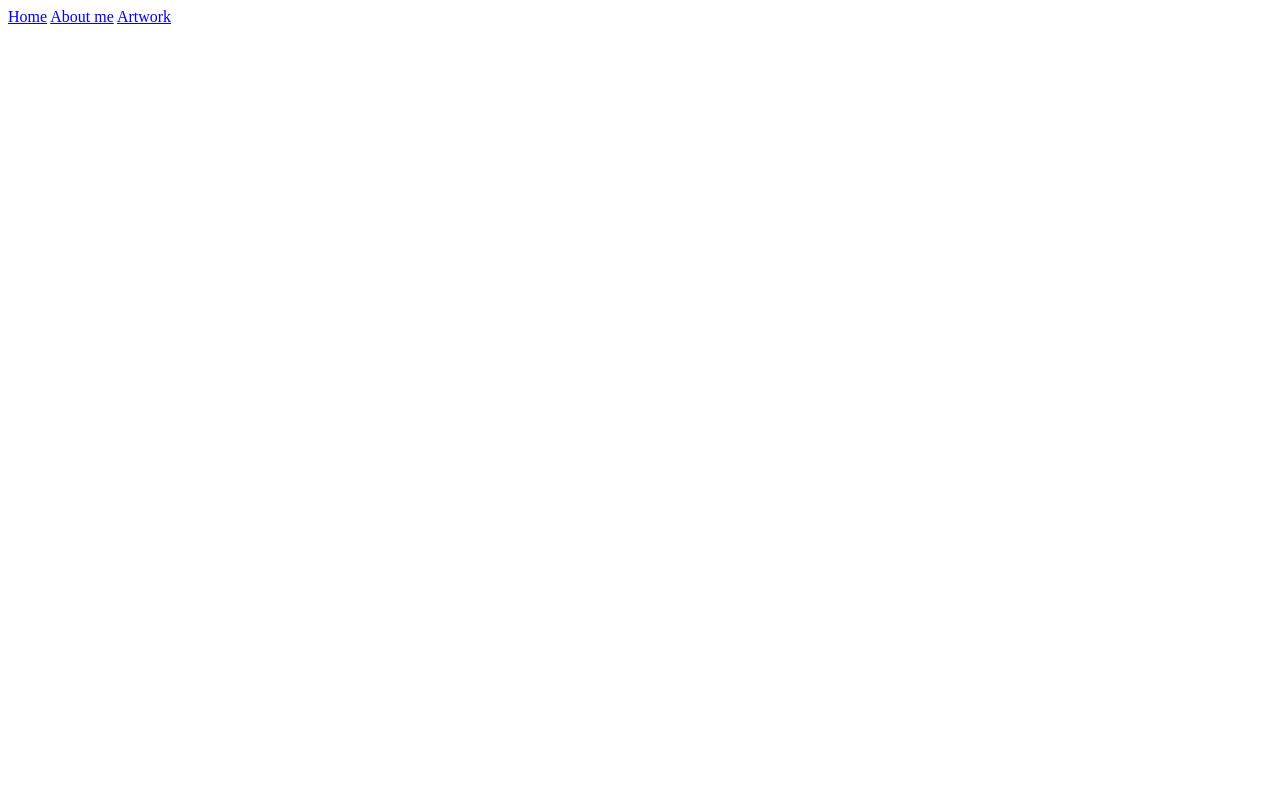
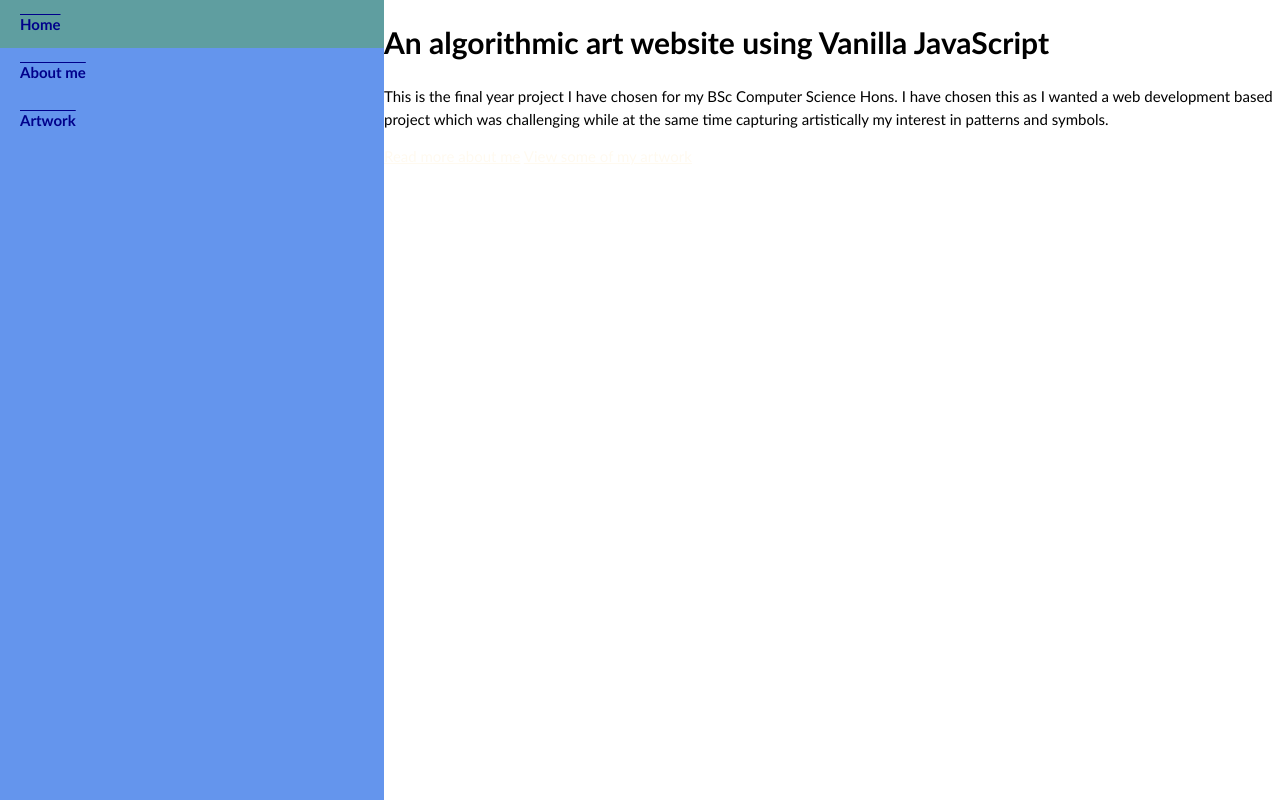
Before and after one commit to mattsmartey13/an-algorithmic-art-website, a website with bundled scripts: page frontend/index.html in a window 1280 px wide. Built offline with nearby package versions, Linux system fonts and the light colour scheme.

Commit message:
dynamic routing, added html for home, started on css

```diff
--- a/frontend/index.html
+++ b/frontend/index.html
@@ -6,6 +6,7 @@
           content="width=device-width, user-scalable=no, initial-scale=1.0, maximum-scale=1.0, minimum-scale=1.0">
     <meta http-equiv="X-UA-Compatible" content="ie=edge">
     <title>An algorithmic art website using Vanilla JavaScript</title>
+    <link rel="stylesheet" href="static/css/index.css">
 </head>
 <body>
     <nav class="navigation">
@@ -13,6 +14,7 @@
         <a href="/about-me" class="navigation__link" data-link>About me</a>
         <a href="/artwork" class="navigation__link" data-link>Artwork</a>
     </nav>
+    <div id="app"></div>
     <script type="module" src="/static/js/index.js"></script>
 </body>
 </html>
--- /dev/null
+++ b/frontend/static/css/index.css
@@ -0,0 +1,37 @@
+body {
+    --nav-width: 30%;
+    margin: 0 0 0 var(--nav-width);
+    font-family: "Trebuchet MS";
+    font-size: 15px;
+}
+
+.navigation {
+    position: fixed;
+    top: 0;
+    left: 0;
+    width: var(--nav-width);
+    height: 100%;
+    background: cornflowerblue;
+}
+
+.navigation__link {
+    display: block;
+    padding: 15px 20px;
+    text-decoration: overline;
+    color: darkblue;
+    font-weight: bolder;
+}
+
+.navigation__link:hover {
+    background: cadetblue;
+}
+
+#app {
+    margin: 100 - var(--nav-width);
+    line-height: 1.5;
+    font-weight: 500;
+}
+
+a {
+    color: floralwhite;
+}
--- a/frontend/static/js/index.js
+++ b/frontend/static/js/index.js
@@ -1,3 +1,5 @@
+import Home from "./views/Home.js";
+
 const navigateTo = url => {
     history.pushState(null, null, url);
     router();
@@ -5,7 +7,7 @@ const navigateTo = url => {
 
 const router = async () => {
     const routes = [
-        { path: "/", view: () => console.log("Viewing home") },
+        { path: "/", view: Home },
         { path: "/about-me", view: () => console.log("Viewing about me") },
         { path: "/artwork", view: () => console.log("Viewing artwork") },
     ];
@@ -27,9 +29,15 @@ const router = async () => {
         };
     }
 
-    console.log(match.route.view());
+    const view = new match.route.view();
+
+    document.querySelector("#app").innerHTML = await view.getHtml();
+
+    //console.log(match.route.view());
     //console.log(match);
 };
+
+window.addEventListener("popstate", router);
 
 document.addEventListener("DOMContentLoaded", () => {
     document.body.addEventListener("click", e => {
--- /dev/null
+++ b/frontend/static/js/views/AbstractView.js
@@ -0,0 +1,13 @@
+export default class {
+    constructor() {
+
+    }
+
+    setTitle(title) {
+        document.title = title;
+    }
+
+    async getHtml() {
+        return "";
+    }
+}
--- /dev/null
+++ b/frontend/static/js/views/Home.js
@@ -0,0 +1,22 @@
+import AbstractView from "./AbstractView.js";
+
+export default class extends AbstractView {
+    constructor() {
+        super();
+        this.setTitle("Home");
+    }
+
+    async getHtml() {
+        return `
+            <h1> An algorithmic art website using Vanilla JavaScript</h1>
+            <p>
+                This is the final year project I have chosen for my BSc Computer Science Hons.
+                I have chosen this as I wanted a web development based project which was challenging while at the same time capturing artistically my interest in patterns and symbols.
+            </p>
+            <p>
+                <a href="/about-me" data-link>Read more about me</a>
+                <a href="/artwork" data-link>View some of my artwork</a>
+            </p>
+        `;
+    }
+}
```
